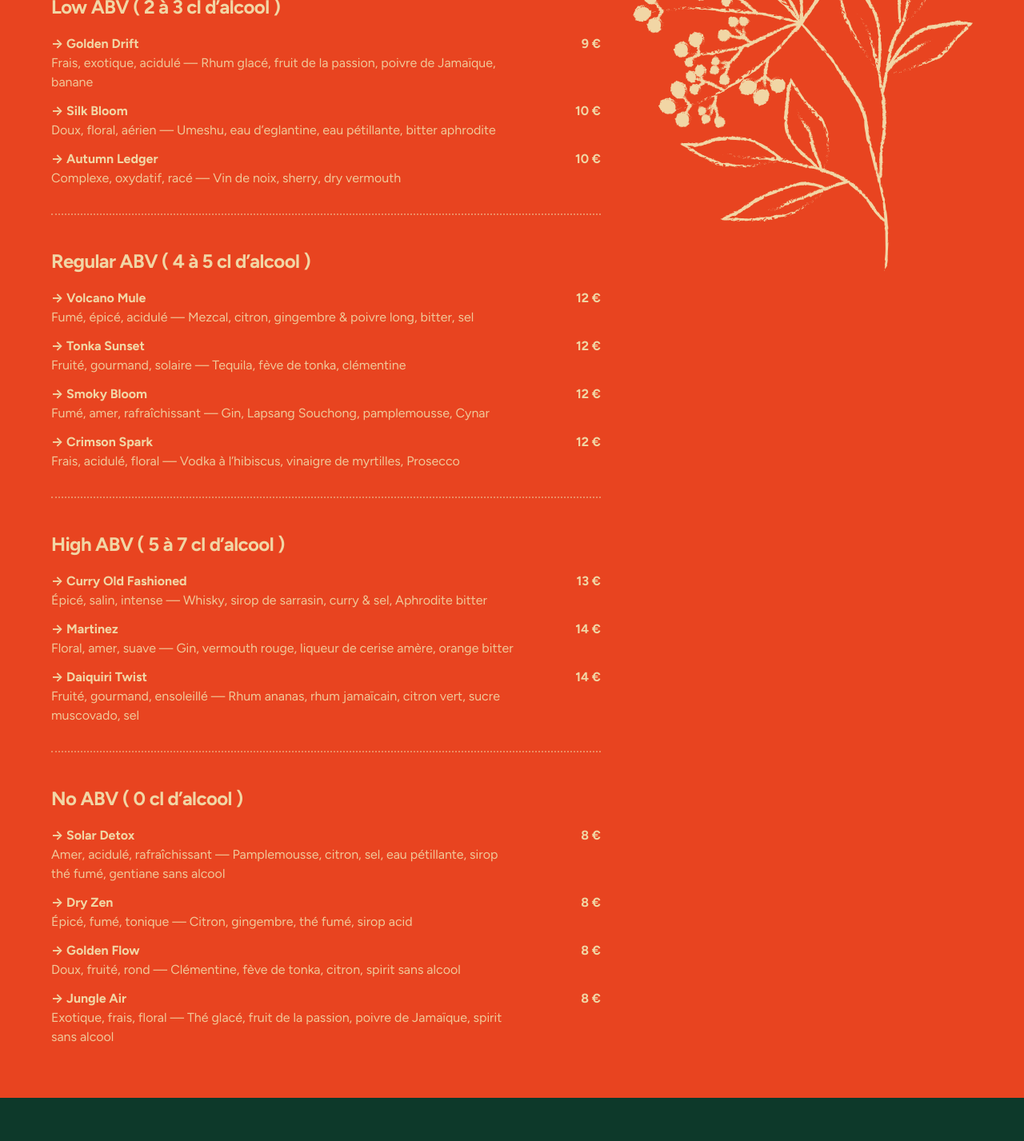
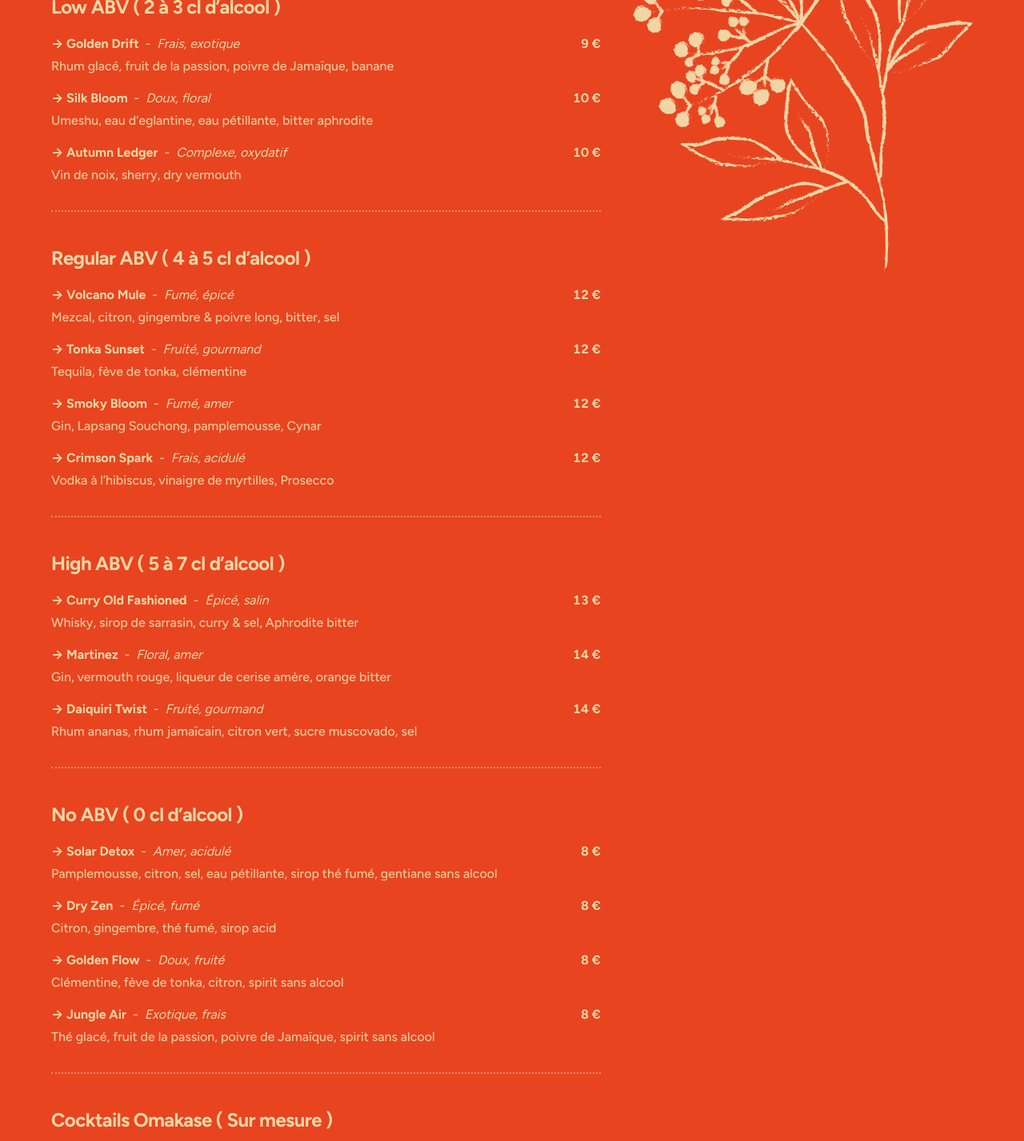
Before and after one commit to MisterPingouin/olme-site, a Next.js app: page / in a window 1280 px wide. Shown: the part 1020-2447 px from the top of the page at 80% size. Built offline with nearby package versions, Linux system fonts and the light colour scheme.

Commit message:
few changes

```diff
--- a/src/app/data/content.ts
+++ b/src/app/data/content.ts
@@ -7,38 +7,46 @@ export const MIXO_SECTIONS: CocktailSection[] = [
 title: "Low ABV",
 subtitle: "( 2 à 3 cl d’alcool )",
 items: [
-{ name: "→ Golden Drift", notes: "Frais, exotique, acidulé — Rhum glacé, fruit de la passion, poivre de Jamaïque, banane", price: 9 },
-{ name: "→ Silk Bloom", notes: "Doux, floral, aérien — Umeshu, eau d’eglantine, eau pétillante, bitter aphrodite", price: 10 },
-{ name: "→ Autumn Ledger", notes: "Complexe, oxydatif, racé — Vin de noix, sherry, dry vermouth", price: 10 },
+{ name: "→ Golden Drift", notes: "Frais, exotique — Rhum glacé, fruit de la passion, poivre de Jamaïque, banane", price: 9 },
+{ name: "→ Silk Bloom", notes: "Doux, floral — Umeshu, eau d’eglantine, eau pétillante, bitter aphrodite", price: 10 },
+{ name: "→ Autumn Ledger", notes: "Complexe, oxydatif — Vin de noix, sherry, dry vermouth", price: 10 },
 ],
 },
 {
 title: "Regular ABV",
 subtitle: "( 4 à 5 cl d’alcool )",
 items: [
-{ name: "→ Volcano Mule", notes: "Fumé, épicé, acidulé — Mezcal, citron, gingembre & poivre long, bitter, sel", price: 12 },
-{ name: "→ Tonka Sunset", notes: "Fruité, gourmand, solaire — Tequila, fève de tonka, clémentine", price: 12 },
-{ name: "→ Smoky Bloom", notes: "Fumé, amer, rafraîchissant — Gin, Lapsang Souchong, pamplemousse, Cynar", price: 12 },
-{ name: "→ Crimson Spark", notes: "Frais, acidulé, floral — Vodka à l’hibiscus, vinaigre de myrtilles, Prosecco", price: 12 },
+{ name: "→ Volcano Mule", notes: "Fumé, épicé — Mezcal, citron, gingembre & poivre long, bitter, sel", price: 12 },
+{ name: "→ Tonka Sunset", notes: "Fruité, gourmand — Tequila, fève de tonka, clémentine", price: 12 },
+{ name: "→ Smoky Bloom", notes: "Fumé, amer — Gin, Lapsang Souchong, pamplemousse, Cynar", price: 12 },
+{ name: "→ Crimson Spark", notes: "Frais, acidulé — Vodka à l’hibiscus, vinaigre de myrtilles, Prosecco", price: 12 },
 ],
 },
 {
 title: "High ABV",
 subtitle: "( 5 à 7 cl d’alcool )",
 items: [
-{ name: "→ Curry Old Fashioned", notes: "Épicé, salin, intense — Whisky, sirop de sarrasin, curry & sel, Aphrodite bitter", price: 13 },
-{ name: "→ Martinez", notes: "Floral, amer, suave — Gin, vermouth rouge, liqueur de cerise amère, orange bitter", price: 14 },
-{ name: "→ Daiquiri Twist", notes: "Fruité, gourmand, ensoleillé — Rhum ananas, rhum jamaïcain, citron vert, sucre muscovado, sel", price: 14 },
+{ name: "→ Curry Old Fashioned", notes: "Épicé, salin  — Whisky, sirop de sarrasin, curry & sel, Aphrodite bitter", price: 13 },
+{ name: "→ Martinez", notes: "Floral, amer — Gin, vermouth rouge, liqueur de cerise amère, orange bitter", price: 14 },
+{ name: "→ Daiquiri Twist", notes: "Fruité, gourmand — Rhum ananas, rhum jamaïcain, citron vert, sucre muscovado, sel", price: 14 },
 ],
 },
 {
 title: "No ABV",
 subtitle: "( 0 cl d’alcool )",
 items: [
-{ name: "→ Solar Detox", notes: "Amer, acidulé, rafraîchissant — Pamplemousse, citron, sel, eau pétillante, sirop thé fumé, gentiane sans alcool", price: 8 },
-{ name: "→ Dry Zen", notes: "Épicé, fumé, tonique — Citron, gingembre, thé fumé, sirop acid", price: 8 },
-{ name: "→ Golden Flow", notes: "Doux, fruité, rond — Clémentine, fève de tonka, citron, spirit sans alcool", price: 8 },
-{ name: "→ Jungle Air", notes: "Exotique, frais, floral — Thé glacé, fruit de la passion, poivre de Jamaïque, spirit sans alcool", price: 8 },
+{ name: "→ Solar Detox", notes: "Amer, acidulé — Pamplemousse, citron, sel, eau pétillante, sirop thé fumé, gentiane sans alcool", price: 8 },
+{ name: "→ Dry Zen", notes: "Épicé, fumé — Citron, gingembre, thé fumé, sirop acid", price: 8 },
+{ name: "→ Golden Flow", notes: "Doux, fruité  — Clémentine, fève de tonka, citron, spirit sans alcool", price: 8 },
+{ name: "→ Jungle Air", notes: "Exotique, frais  — Thé glacé, fruit de la passion, poivre de Jamaïque, spirit sans alcool", price: 8 },
+],
+},
+{
+title: "Cocktails Omakase",
+subtitle: "( Sur mesure )",
+items: [
+{ name: "→ Cocktail sur mesure", notes: " Sans alcool —  bla bla bla", price: 8 },
+{ name: "→ Cocktail sur mesure", notes: " Avec alcool —  bla bla bla", price: 15 },
 ],
 },
 ];
--- a/src/app/layout.tsx
+++ b/src/app/layout.tsx
@@ -25,7 +25,7 @@ export const metadata: Metadata = {
 
 const figtree = Figtree({
   subsets: ["latin"],
-  weight: ["300", "400", "700"],
+  weight: ["300", "400", "500", "700"],
   variable: "--ff",        // relie à --font-sans du thème
   display: "swap",
 });
--- a/src/app/sections/Mixologie.tsx
+++ b/src/app/sections/Mixologie.tsx
@@ -1,5 +1,13 @@
 import Image from "next/image";
 import { MIXO_SECTIONS } from "../data/content";
+
+/** Coupe "notes — ingrédients" sur le tiret cadratin (—) */
+function splitNotes(notes: string) {
+  const parts = notes.split("—");
+  const descriptors = (parts[0] ?? "").trim();
+  const ingredients = (parts[1] ?? "").trim();
+  return { descriptors, ingredients };
+}
 
 export default function Mixologie() {
   return (
@@ -22,7 +30,9 @@ export default function Mixologie() {
                 >
                   Mixologie
                 </h2>
-                                              <div className="flex md:hidden lg:hidden md:mt-0 md:self-start md:shrink-0">
+
+                {/* Illustration mobile (à droite du titre) */}
+                <div className="flex md:hidden md:mt-0 md:self-start md:shrink-0">
                   <div className="mx-auto w-full max-w-[75px]">
                     <Image
                       src="/img/fleur.svg"
@@ -37,15 +47,15 @@ export default function Mixologie() {
               </div>
 
               <p className="max-w-[520px] text-o-sand/90 mt-4 md:mt-0 md:self-center">
-                Un menu cocktail signature. Nez gourmand ou épicé, bouche acidulée au
-                sucré-salé, la créativité n’a pas de limites.
+                Un menu cocktail signature. Nez gourmand ou épicé, bouche
+                acidulée au sucré-salé, la créativité n’a pas de limites.
               </p>
             </div>
 
-            {/* Règle pointillée plus visible */}
+            {/* Règle pointillée */}
             <hr className="mt-6 border-0 border-b-2 border-dotted border-o-sand/60" />
 
-            {/* Contenu listes */}
+            {/* Listes */}
             <div className="mt-6 space-y-10">
               {MIXO_SECTIONS.map((sec, idx) => (
                 <section key={sec.title} aria-labelledby={`sec-${sec.title}`}>
@@ -56,25 +66,48 @@ export default function Mixologie() {
                     {sec.title} <span className="font-b">{sec.subtitle}</span>
                   </h3>
 
-                  <div className="space-y-3">
-                    {sec.items.map((item) => (
-                      <div
-                        key={item.name}
-                        className="flex items-baseline justify-between gap-4 sm:gap-6"
-                      >
-                        <div className="min-w-0">
-                          <div className="font-b li-arrow break-words">{item.name}</div>
-                          <div className="text-16 text-o-sand/90 break-words">
-                            {item.notes}
+                  <div className="space-y-4">
+                    {sec.items.map((item) => {
+                      const { descriptors, ingredients } = splitNotes(item.notes);
+                      const hasDescriptors = descriptors.length > 0;
+                      return (
+                        <div key={item.name} className="flex flex-col">
+                          {/* Ligne 1 : [Nom - Notes] .......... [Prix] */}
+                          <div className="flex flex-wrap items-baseline gap-y-1">
+                            {/* Groupe gauche : Nom - Notes */}
+                            <div className="flex min-w-0 items-baseline gap-2 flex-1">
+                              <div className="font-b li-arrow shrink-0 break-words">
+                                {item.name}
+                              </div>
+
+                              {/* Tiret visible uniquement s'il y a des notes */}
+                              {hasDescriptors && (
+                                <span className="shrink-0" aria-hidden="true">-</span>
+                              )}
+
+                              {/* Notes (regular) juste après le tiret */}
+                              {hasDescriptors && (
+                                <div className="text-16 font-normal italic min-w-0 break-words">
+                                  {descriptors}
+                                </div>
+                              )}
+                            </div>
+
+                            {/* Prix à droite */}
+                            <div className="ml-auto text-right font-b whitespace-nowrap tabular-nums shrink-0">
+                              {item.price} €
                             </div>
                           </div>
 
-                        {/* Prix : colonne fixe en md+ */}
-                        <div className="text-right font-b whitespace-nowrap w-auto md:w-20 shrink-0">
-                          {item.price} €
+                          {/* Ligne 2 : ingrédients (sous Nom+Notes) */}
+                          {ingredients && (
+                            <div className="text-16 font-medium text-o-sand/90 break-words mt-1">
+                              {ingredients}
                             </div>
+                          )}
                         </div>
-                    ))}
+                      );
+                    })}
                   </div>
 
                   {/* Séparateur de section */}
@@ -86,7 +119,7 @@ export default function Mixologie() {
             </div>
           </div>
 
-          {/* Colonne droite : image (responsive) */}
+          {/* Colonne droite : image (md+) */}
           <div className="hidden md:flex md:mt-0 md:self-start md:shrink-0">
             <div className="mx-auto w-full max-w-[425px] aspect-[425/497]">
               <Image
```
Lines whose indentation alone changed are shown as unchanged.
